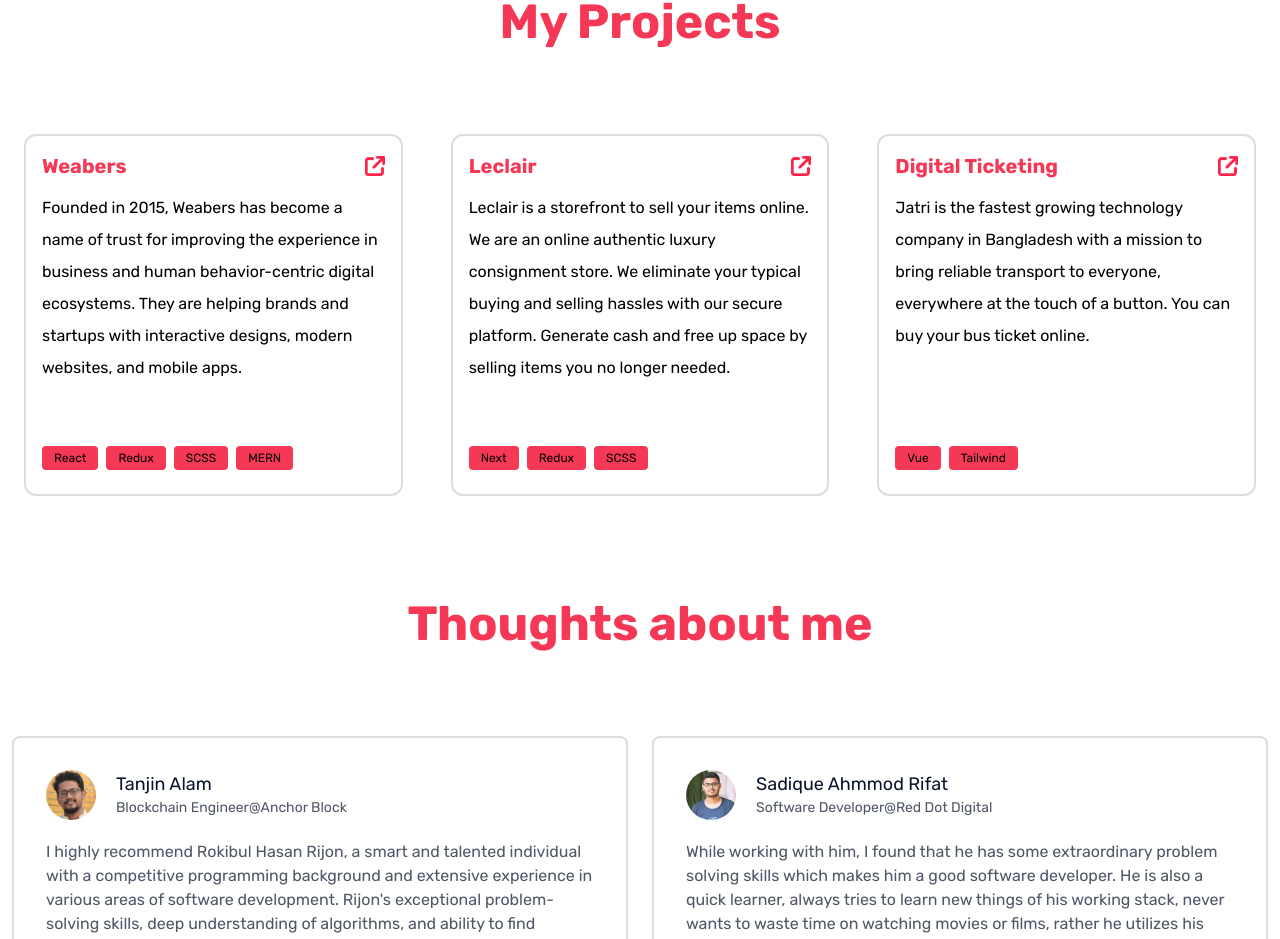
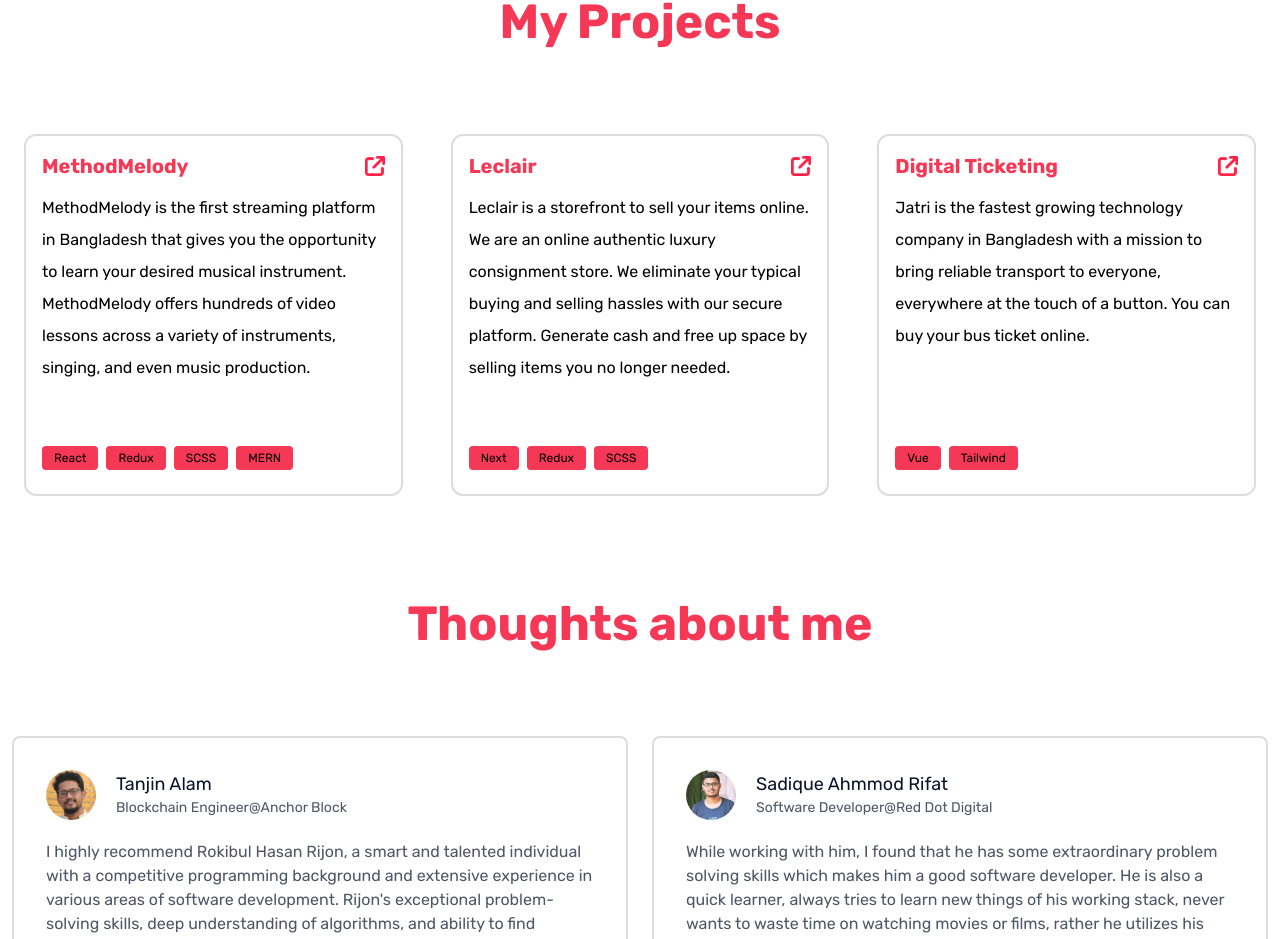
Before and after one commit to Rijon1810/dream-rijon1810-client, a Next.js app: page / in a window 1280 px wide. Shown: the part 1617-2556 px from the top of the page. Built offline with nearby package versions, Linux system fonts and the light colour scheme.

Commit message:
Project renamed

```diff
--- a/components/Projects/ProjectList/ProjectList.jsx
+++ b/components/Projects/ProjectList/ProjectList.jsx
@@ -9,10 +9,10 @@ const ProjectList = () => {
 
   const projects = [
     {
-      title: "Weabers",
+      title: "MethodMelody",
       description:
-        "Founded in 2015, Weabers has become a name of trust for improving the experience in business and human behavior-centric digital ecosystems. They are helping brands and startups with interactive designs, modern websites, and mobile apps.",
-      liveLink: "https://weabers.com/",
+        "MethodMelody is the first streaming platform in Bangladesh that gives you the opportunity to learn your desired musical instrument. MethodMelody offers hundreds of video lessons across a variety of instruments, singing, and even music production.",
+      liveLink: "https://methodmelody.com/",
       stacks: ["React", "Redux", "SCSS", "MERN"],
     },
     {
```
